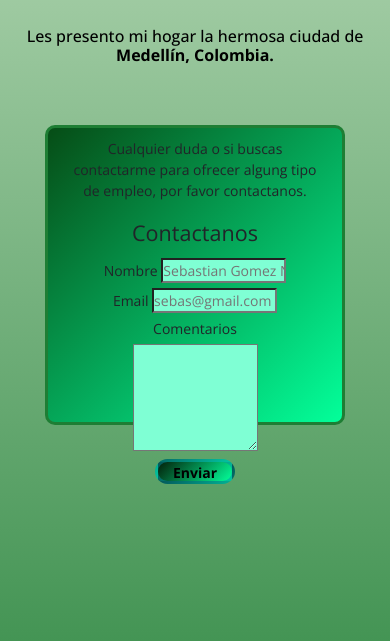
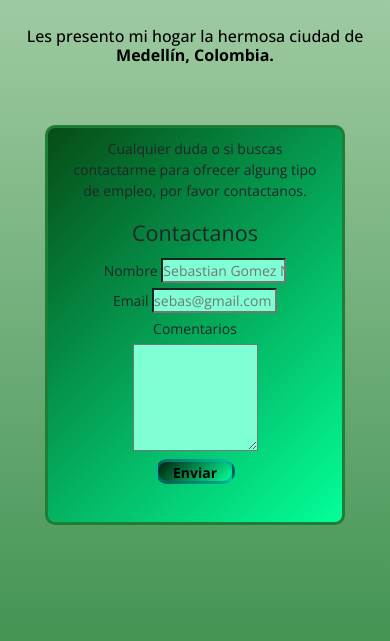
Before and after one commit to Sebasgomeznohava99/codehouse, a plain HTML site: page pages/contacto.html in a window 390 px wide. Shown: the part 459-1100 px from the top of the page. Drawn offline with nearby package versions, Linux system fonts and the light colour scheme.

Commit message:
cambios completados

```diff
--- a/css/style.css
+++ b/css/style.css
@@ -246,8 +246,8 @@ margin: 30px;
     height: 550px;
 }
 .comentario div{
-    height: 400px;
-    width: 800px;
+    height: 500px;
+    width: 600px;
     text-align: center;
     background: linear-gradient(135deg, rgba(15,76,82,1) 0%, rgba(6,77,22,1) 0%, rgba(3,255,154,1) 100%);
     border: solid 3px #1E7E34;
@@ -435,7 +435,7 @@ margin: 30px;
 
 @media screen and (max-width:615px){
     .comentario div{
-        height: 400px;
+        height: 500px;
         width: 400px;
         text-align: center;
         background: linear-gradient(135deg, rgba(15,76,82,1) 0%, rgba(6,77,22,1) 0%, rgba(3,255,154,1) 100%);
@@ -525,7 +525,7 @@ margin: 30px;
         vertical-align: center;
     }
     .comentario div{
-        height: 300px;
+        height: 400px;
         width: 300px;
         text-align: center;
         background: linear-gradient(135deg, rgba(15,76,82,1) 0%, rgba(6,77,22,1) 0%, rgba(3,255,154,1) 100%);
```
